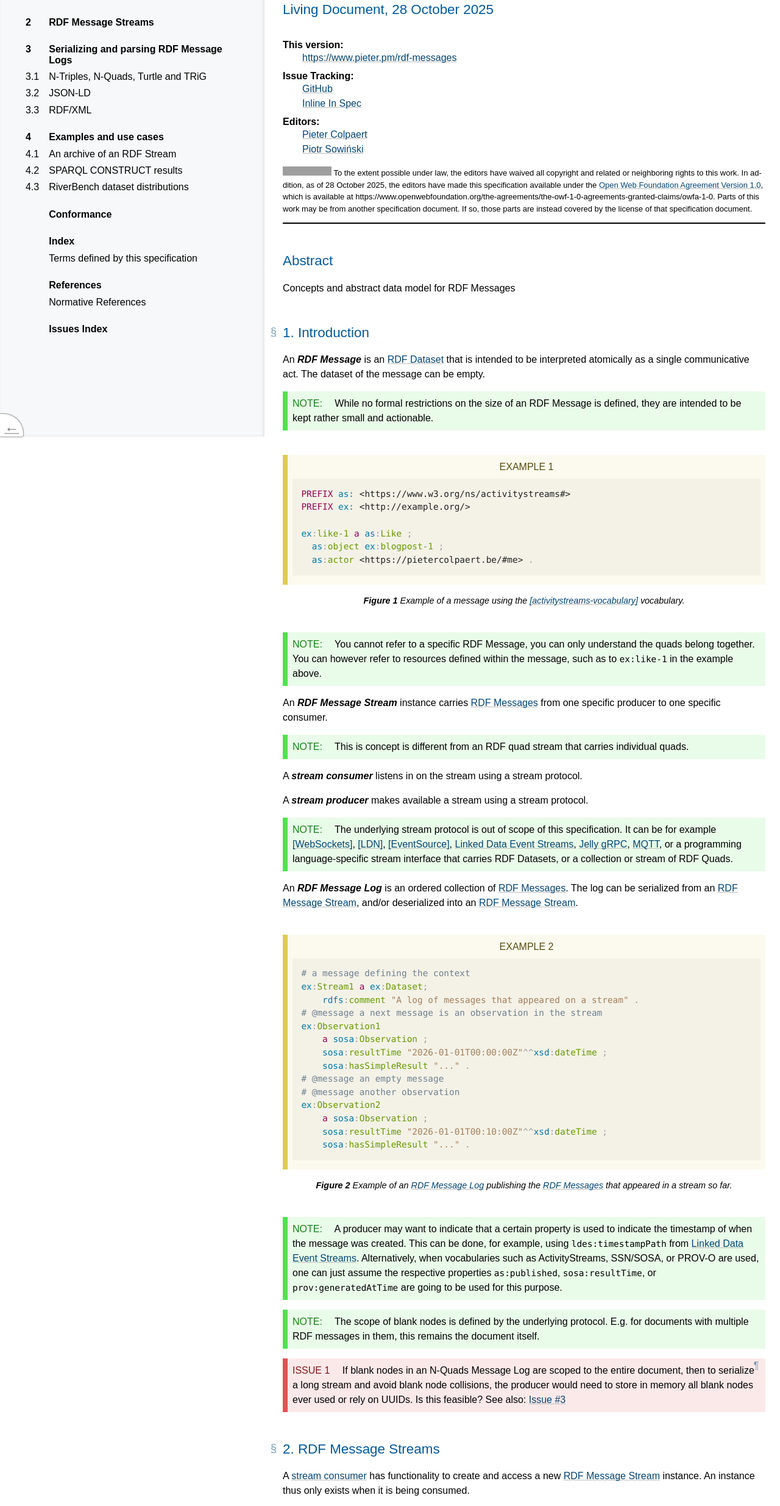
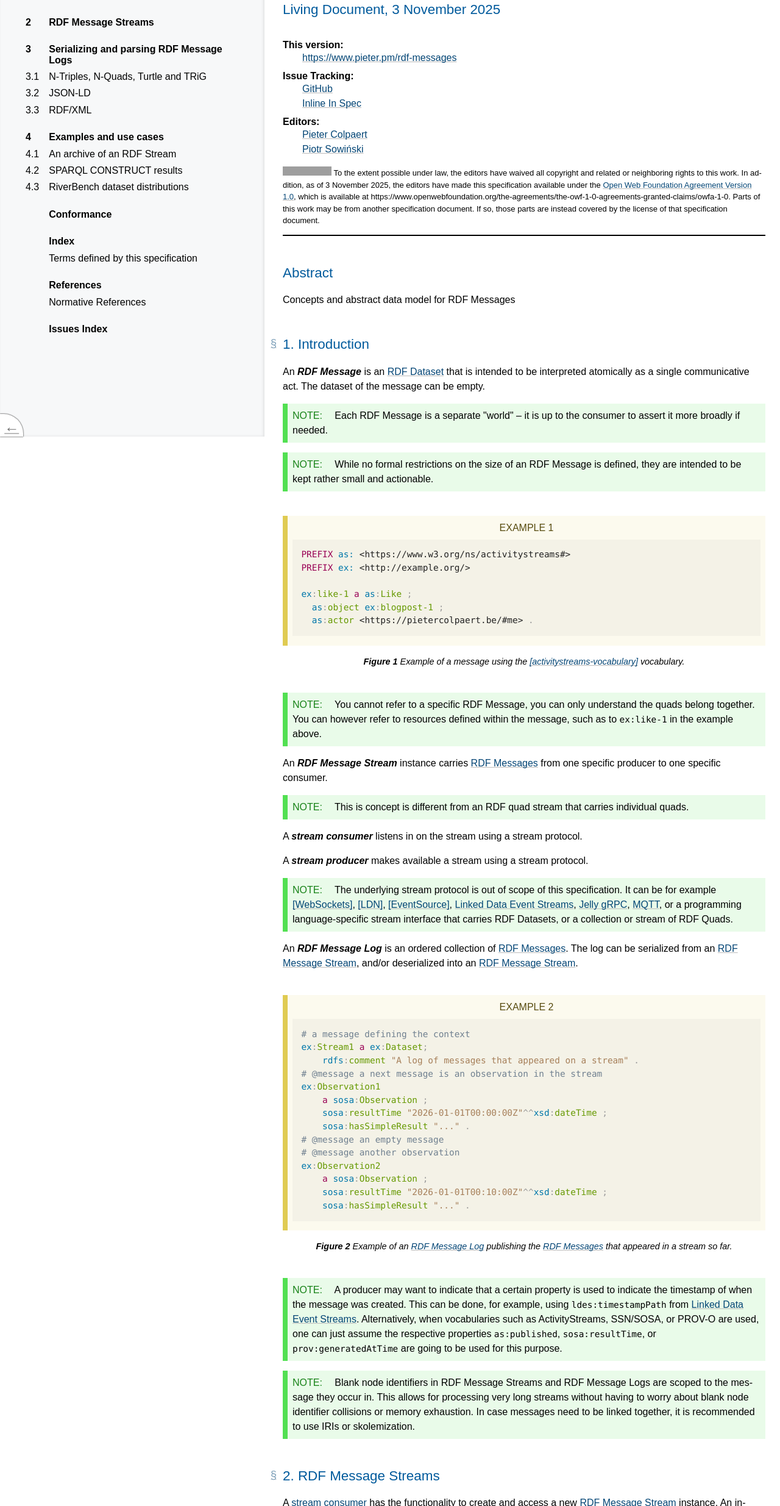
Before and after one commit to pietercolpaert/rdf-messages, a plain HTML site: page index.html in a window 1280 px wide. Shown: the part 84-2554 px from the top of the page at 61% size. Drawn offline with Linux system fonts and the light colour scheme; grey boxes are pictures that could not be loaded.

Commit message:
Merge pull request #8 from pietercolpaert/piotr/2025-11-02-fixes
SHA: 060e10390c45326b4bd53d989de821d6f0fac914
Reason: push, by Ostrzyciel

Co-authored-by: github-actions[bot] <41898282+github-actions[bot]@users.noreply.github.com>

```diff
--- a/index.html
+++ b/index.html
@@ -1490,7 +1490,7 @@ Possible extra rowspan handling
 </style>
   <meta content="Bikeshed version 3f621ba99, updated Mon Jul 28 15:38:36 2025 -0700" name="generator">
   <link href="https://www.pieter.pm/rdf-messages" rel="canonical">
-  <meta content="6050c60c985b6e4d29909153c19a3c0ac0c14248" name="revision">
+  <meta content="060e10390c45326b4bd53d989de821d6f0fac914" name="revision">
   <meta content="dark light" name="color-scheme">
 <style>/* Boilerplate: style-autolinks */
 .css.css, .property.property, .descriptor.descriptor {
@@ -2173,7 +2173,7 @@ c-[il] { color: #000000 } /* Literal.Number.Integer.Long */
    <p data-fill-with="logo"></p>
    <h1 class="p-name no-ref" id="title">RDF Messages</h1>
    <h2 class="no-num no-toc no-ref heading settled" id="profile-and-date"><span class="content">Living Document,
-    <time class="dt-updated" datetime="2025-10-28">28 October 2025</time></span></h2>
+    <time class="dt-updated" datetime="2025-11-03">3 November 2025</time></span></h2>
    <div data-fill-with="spec-metadata">
     <dl>
      <dt>This version:
@@ -2190,7 +2190,7 @@ c-[il] { color: #000000 } /* Literal.Number.Integer.Long */
    <p class="copyright" data-fill-with="copyright"><a href="http://creativecommons.org/publicdomain/zero/1.0/" rel="license"><img alt="CC0" height="15" src="https://licensebuttons.net/p/zero/1.0/80x15.png" width="80"></a>
 To the extent possible under law, the editors have waived all copyright
 and related or neighboring rights to this work.
-In addition, as of 28 October 2025,
+In addition, as of 3 November 2025,
 the editors have made this specification available under the
 <a href="https://www.openwebfoundation.org/the-agreements/the-owf-1-0-agreements-granted-claims/owfa-1-0" rel="license">Open Web Foundation Agreement Version 1.0</a>,
 which is available at https://www.openwebfoundation.org/the-agreements/the-owf-1-0-agreements-granted-claims/owfa-1-0.
@@ -2241,6 +2241,7 @@ Parts of this work may be from another specification document.  If so, those par
    <h2 class="heading settled" data-level="1" id="introduction"><span class="secno">1. </span><span class="content">Introduction</span><a class="self-link" href="#introduction"></a></h2>
    <p>An <dfn class="dfn-paneled" data-dfn-type="dfn" data-noexport id="rdf-message">RDF Message</dfn> is an <a href="https://www.w3.org/TR/rdf12-concepts/#dfn-rdf-dataset">RDF Dataset</a> that is intended to be interpreted atomically as a single communicative act.
 The dataset of the message can be empty.</p>
+   <p class="note" role="note"><span class="marker">Note:</span> Each RDF Message is a separate "world" – it is up to the consumer to assert it more broadly if needed.</p>
    <p class="note" role="note"><span class="marker">Note:</span> While no formal restrictions on the size of an RDF Message is defined, they are intended to be kept rather small and actionable.</p>
    <figure>
     <div class="example" id="example-f198adfd">
@@ -2283,10 +2284,9 @@ The log can be serialized from an <a data-link-type="dfn" href="#rdf-message-str
     <figcaption>Example of an <a data-link-type="dfn" href="#rdf-message-log" id="ref-for-rdf-message-log">RDF Message Log</a> publishing the <a data-link-type="dfn" href="#rdf-message" id="ref-for-rdf-message②">RDF Messages</a> that appeared in a stream so far.</figcaption>
    </figure>
    <p class="note" role="note"><span class="marker">Note:</span> A producer may want to indicate that a certain property is used to indicate the timestamp of when the message was created. This can be done, for example, using <code>ldes:timestampPath</code> from <a href="https://w3id.org/ldes/specification">Linked Data Event Streams</a>. Alternatively, when vocabularies such as ActivityStreams, SSN/SOSA, or PROV-O are used, one can just assume the respective properties <code>as:published</code>, <code>sosa:resultTime</code>, or <code>prov:generatedAtTime</code> are going to be used for this purpose.</p>
-   <p class="note" role="note"><span class="marker">Note:</span> The scope of blank nodes is defined by the underlying protocol. E.g. for documents with multiple RDF messages in them, this remains the document itself.</p>
-   <p class="issue" id="issue-28c0330c"><a class="self-link" href="#issue-28c0330c"></a> If blank nodes in an N-Quads Message Log are scoped to the entire document, then to serialize a long stream and avoid blank node collisions, the producer would need to store in memory all blank nodes ever used or rely on UUIDs. Is this feasible? See also: <a href="https://github.com/pietercolpaert/rdf-messages/issues/3">Issue #3</a></p>
+   <p class="note" role="note"><span class="marker">Note:</span> Blank node identifiers in RDF Message Streams and RDF Message Logs are scoped to the message they occur in. This allows for processing very long streams without having to worry about blank node identifier collisions or memory exhaustion. In case messages need to be linked together, it is recommended to use IRIs or skolemization.</p>
    <h2 class="heading settled" data-level="2" id="rdf-message-streams"><span class="secno">2. </span><span class="content">RDF Message Streams</span><a class="self-link" href="#rdf-message-streams"></a></h2>
-   <p>A <a data-link-type="dfn" href="#stream-consumer" id="ref-for-stream-consumer">stream consumer</a> has functionality to create and access a new <a data-link-type="dfn" href="#rdf-message-stream" id="ref-for-rdf-message-stream②">RDF Message Stream</a> instance. An instance thus only exists when it is being consumed.</p>
+   <p>A <a data-link-type="dfn" href="#stream-consumer" id="ref-for-stream-consumer">stream consumer</a> has the functionality to create and access a new <a data-link-type="dfn" href="#rdf-message-stream" id="ref-for-rdf-message-stream②">RDF Message Stream</a> instance. An instance thus only exists when it is being consumed.</p>
    <p>A function is called on the <a data-link-type="dfn" href="#stream-consumer" id="ref-for-stream-consumer①">stream consumer</a>, as specified by the underlying protocol, when the <a data-link-type="dfn" href="#stream-producer" id="ref-for-stream-producer">stream producer</a> sends a new <a data-link-type="dfn" href="#rdf-message" id="ref-for-rdf-message③">RDF Message</a> on the <a data-link-type="dfn" href="#rdf-message-stream" id="ref-for-rdf-message-stream③">RDF Message Stream</a>.</p>
    <p class="note" role="note"><span class="marker">Note:</span> This is an abstraction over the underlying protocol or API.</p>
    <p>A <a data-link-type="dfn" href="#stream-producer" id="ref-for-stream-producer①">stream producer</a> MAY provide a mechanism to write only when a <a data-link-type="dfn" href="#stream-consumer" id="ref-for-stream-consumer②">stream consumer</a> is ready to process the next message.</p>
@@ -2354,7 +2354,7 @@ Now imagine that a consumer wants to process the results of this SPARQL query, w
 While the server could have grouped the quads for the consumer, the consumer will have to re-construct the BGP in the CONSTRUCT clause again on the client before it can proceed.
 The obvious solution here is to use an <a data-link-type="dfn" href="#rdf-message-stream" id="ref-for-rdf-message-stream⑤">RDF Message Stream</a>.</p>
    <h3 class="heading settled" data-level="4.3" id="riverbench-dataset-distributions"><span class="secno">4.3. </span><span class="content">RiverBench dataset distributions</span><a class="self-link" href="#riverbench-dataset-distributions"></a></h3>
-   <p>Datasets in <a href="https://w3id.org/riverbench/">RiverBench</a> are streams of RDF datasets that can be processed individually as RDF Messages. They represent real-world use cases of streaming RDF data.
+   <p>Benchmark datasets in <a href="https://w3id.org/riverbench/">RiverBench</a> are streams of RDF datasets, where each RDF dataset can be processed individually as an RDF Message. They represent real-world use cases of streaming RDF data.
 For example, the <a href="https://w3id.org/riverbench/datasets/officegraph/dev">officegraph dataset</a> consists of almost 15 million RDF graphs with IoT measurements (see example below).</p>
    <figure>
     <div class="example" id="example-22dea2fb">
@@ -2378,6 +2378,7 @@ For example, the <a href="https://w3id.org/riverbench/datasets/officegraph/dev">
    </figure>
    <p>To distribute this stream, a TAR archive is used, where each file in the archive is an RDF Message in the stream.
 This could be greatly improved by using an <a data-link-type="dfn" href="#rdf-message-log" id="ref-for-rdf-message-log③">RDF Message Log</a> serialization instead, as this would allow to save the entire stream into a single file, while still being able to reconstruct the individual messages again.</p>
+   <p>As an alternative, <a href="https://w3id.org/jelly">Jelly-RDF</a> distributions are also available, where the entire stream is serialized as a single <code>.jelly</code> file. In the file, one <a href="https://w3id.org/jelly/dev/user-guide/#stream-frames">Jelly frame</a> corresponds to one RDF dataset. Under this specification, this would be a valid <a data-link-type="dfn" href="#rdf-message-log" id="ref-for-rdf-message-log④">RDF Message Log</a> serialization.</p>
   </main>
   <div data-fill-with="conformance">
    <h2 class="no-ref no-num heading settled" id="conformance"><span class="content">
@@ -2568,7 +2569,6 @@ This could be greatly improved by using an <a data-link-type="dfn" href="#rdf-me
   </dl>
   <h2 class="no-num no-ref heading settled" id="issues-index"><span class="content">Issues Index</span><a class="self-link" href="#issues-index"></a></h2>
   <div style="counter-reset:issue">
-   <div class="issue"> If blank nodes in an N-Quads Message Log are scoped to the entire document, then to serialize a long stream and avoid blank node collisions, the producer would need to store in memory all blank nodes ever used or rely on UUIDs. Is this feasible? See also: <a href="https://github.com/pietercolpaert/rdf-messages/issues/3">Issue #3</a> <a class="issue-return" href="#issue-28c0330c" title="Jump to section">↵</a></div>
    <div class="issue"> Find out and document the similarities/differences to the <a href="https://rdf.js.org/stream-spec/">RDF-JS Stream interface</a> <a class="issue-return" href="#issue-4378f19c" title="Jump to section">↵</a></div>
    <div class="issue"> This discussion is preliminary, yet on-going, in the JSON-LD group itself with a proposal called <a href="https://github.com/json-ld/ndjson-ld/issues/1">newline delimited JSON-LD</a>. We propose that that specification becomes the preferred way of adding messages support in JSON-LD. <a class="issue-return" href="#issue-628552b0" title="Jump to section">↵</a></div>
    <div class="issue"> Instead of using a newline delimited format, also other types of RDF Message delimiting can be imagined, for example, by using an array of elements linked from an <code>@message</code> directive, indicating to the parser that the JSON-LD object that follows is to be interpreted as an RDF Message. <a class="issue-return" href="#issue-089e96f3" title="Jump to section">↵</a></div>
@@ -2774,7 +2774,7 @@ function parseHTML(markup) {
 {
 let dfnPanelData = {
 "rdf-message": {"dfnID":"rdf-message","dfnText":"RDF Message","external":false,"refSections":[{"refs":[{"id":"ref-for-rdf-message"},{"id":"ref-for-rdf-message\u2460"},{"id":"ref-for-rdf-message\u2461"}],"title":"1. Introduction"},{"refs":[{"id":"ref-for-rdf-message\u2462"}],"title":"2. RDF Message Streams"},{"refs":[{"id":"ref-for-rdf-message\u2463"}],"title":"3. Serializing and parsing RDF Message Logs"},{"refs":[{"id":"ref-for-rdf-message\u2464"},{"id":"ref-for-rdf-message\u2465"},{"id":"ref-for-rdf-message\u2466"}],"title":"3.1. N-Triples, N-Quads, Turtle and TRiG"},{"refs":[{"id":"ref-for-rdf-message\u2467"},{"id":"ref-for-rdf-message\u2468"}],"title":"4.1. An archive of an RDF Stream"},{"refs":[{"id":"ref-for-rdf-message\u2460\u24ea"}],"title":"4.2. SPARQL CONSTRUCT results"}],"url":"#rdf-message"},
-"rdf-message-log": {"dfnID":"rdf-message-log","dfnText":"RDF Message Log","external":false,"refSections":[{"refs":[{"id":"ref-for-rdf-message-log"}],"title":"1. Introduction"},{"refs":[{"id":"ref-for-rdf-message-log\u2460"}],"title":"3. Serializing and parsing RDF Message Logs"},{"refs":[{"id":"ref-for-rdf-message-log\u2461"}],"title":"4.1. An archive of an RDF Stream"},{"refs":[{"id":"ref-for-rdf-message-log\u2462"}],"title":"4.3. RiverBench dataset distributions"}],"url":"#rdf-message-log"},
+"rdf-message-log": {"dfnID":"rdf-message-log","dfnText":"RDF Message Log","external":false,"refSections":[{"refs":[{"id":"ref-for-rdf-message-log"}],"title":"1. Introduction"},{"refs":[{"id":"ref-for-rdf-message-log\u2460"}],"title":"3. Serializing and parsing RDF Message Logs"},{"refs":[{"id":"ref-for-rdf-message-log\u2461"}],"title":"4.1. An archive of an RDF Stream"},{"refs":[{"id":"ref-for-rdf-message-log\u2462"},{"id":"ref-for-rdf-message-log\u2463"}],"title":"4.3. RiverBench dataset distributions"}],"url":"#rdf-message-log"},
 "rdf-message-stream": {"dfnID":"rdf-message-stream","dfnText":"RDF Message Stream","external":false,"refSections":[{"refs":[{"id":"ref-for-rdf-message-stream"},{"id":"ref-for-rdf-message-stream\u2460"}],"title":"1. Introduction"},{"refs":[{"id":"ref-for-rdf-message-stream\u2461"},{"id":"ref-for-rdf-message-stream\u2462"}],"title":"2. RDF Message Streams"},{"refs":[{"id":"ref-for-rdf-message-stream\u2463"}],"title":"3. Serializing and parsing RDF Message Logs"},{"refs":[{"id":"ref-for-rdf-message-stream\u2464"}],"title":"4.2. SPARQL CONSTRUCT results"}],"url":"#rdf-message-stream"},
 "stream-consumer": {"dfnID":"stream-consumer","dfnText":"stream consumer","external":false,"refSections":[{"refs":[{"id":"ref-for-stream-consumer"},{"id":"ref-for-stream-consumer\u2460"},{"id":"ref-for-stream-consumer\u2461"}],"title":"2. RDF Message Streams"},{"refs":[{"id":"ref-for-stream-consumer\u2462"}],"title":"3. Serializing and parsing RDF Message Logs"}],"url":"#stream-consumer"},
 "stream-producer": {"dfnID":"stream-producer","dfnText":"stream producer","external":false,"refSections":[{"refs":[{"id":"ref-for-stream-producer"},{"id":"ref-for-stream-producer\u2460"}],"title":"2. RDF Message Streams"},{"refs":[{"id":"ref-for-stream-producer\u2461"}],"title":"3. Serializing and parsing RDF Message Logs"}],"url":"#stream-producer"},
```
